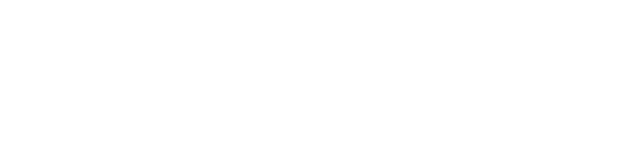
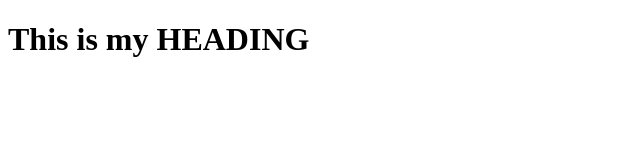
Before and after one commit to devlewis/newwebpage, a plain HTML site: page index.html in a window 1280 px wide. Shown: the whole page, without its empty margins (0-640 px from the left). Drawn offline with Linux system fonts and the light colour scheme.

Commit message:
added heading

```diff
--- a/index.html
+++ b/index.html
@@ -8,6 +8,6 @@
     <title>NewWebPage</title>
 </head>
 <body>
-
+    <h1>This is my HEADING</h1>
 </body>
 </html>
```
